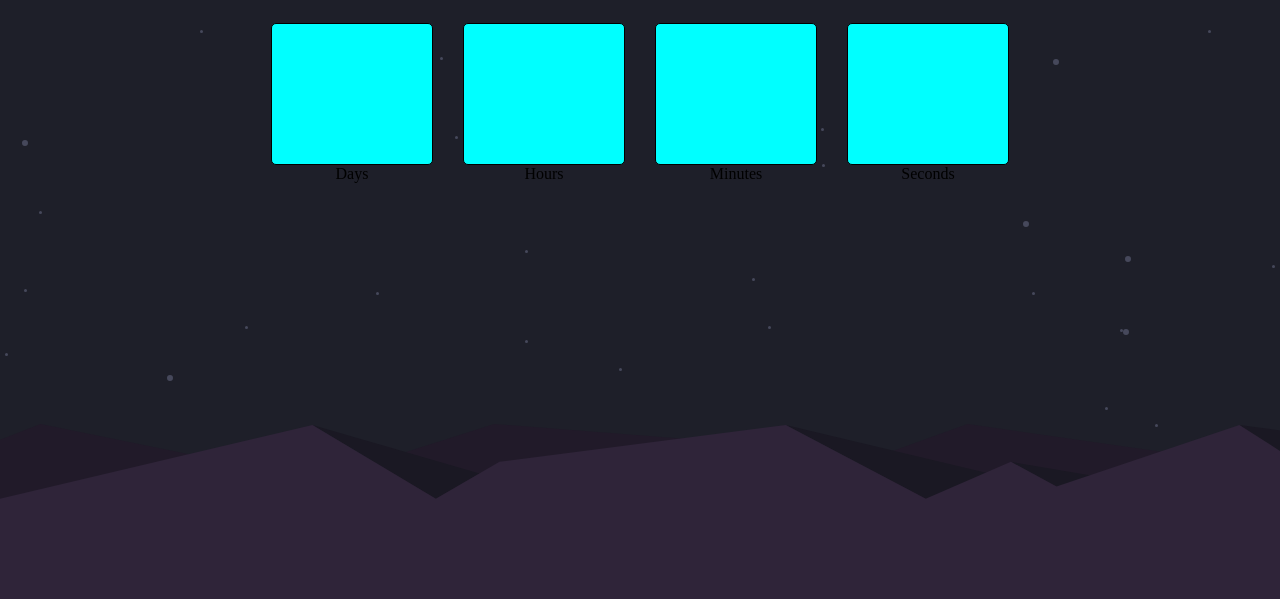
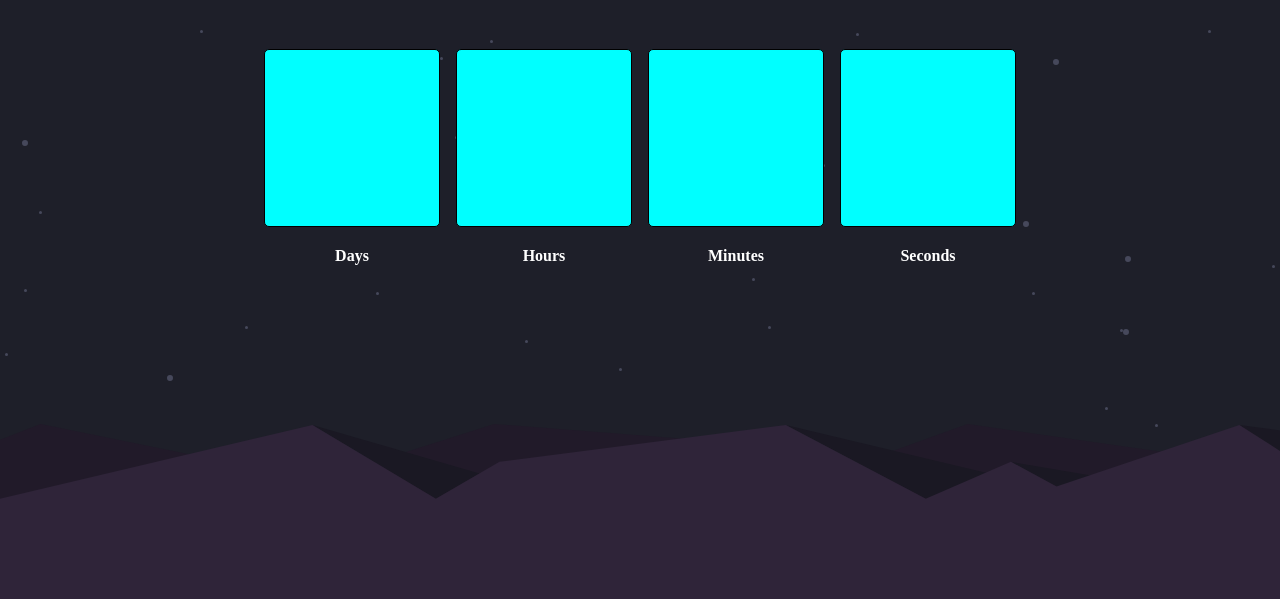
Before and after one commit to BrettAGobel/front-end-mentor-countdown-timer, a website: page launch-countdown-timer-main/index.html in a window 1280 px wide. Shown: the part 201-800 px from the top of the page. Drawn offline with Linux system fonts and the light colour scheme.

Commit message:
minmax for columns, 50% padding for aspect ratio on content working

```diff
--- a/launch-countdown-timer-main/index.html
+++ b/launch-countdown-timer-main/index.html
@@ -23,20 +23,25 @@
         <div class="counter-container">
         <div class="time">
     <div class="counter"></div>
-    Days
+
         </div>
+            <h2>Days</h2>
         <div class="time">
         <div class="counter"></div>
-    Hours
+
         </div>
+            <h2>Hours</h2>
         <div class="time">
         <div class="counter"></div>
-    Minutes
+
         </div>
+            <h2>Minutes</h2>
         <div class="time">
+
         <div class="counter"></div>
-    Seconds
+
     </div>
+            <h2>Seconds</h2>
     </div>
     </div>
 </div>
--- a/launch-countdown-timer-main/scss/styles.scss
+++ b/launch-countdown-timer-main/scss/styles.scss
@@ -12,14 +12,26 @@ body {
 
 
 h1 {
+  margin-bottom: 2em;
+  justify-self: center;
+  align-self: center;
+  grid-column-start: 1;
+  grid-column-end: 4;
+  grid-row-start: 1;
   font-family: $bodyFont ;
 }
 
+h2{
+  font-size: 1em;
+
+}
+
 .wrapper {
-  display: flex;
-  flex-direction: column;
-  align-items: center;
-  height: 100vh;
+  //display: flex;
+  //flex-direction: column;
+  //align-items: center;
+  //justify-content: center - 300px;
+
   background: hsl(230, 100%, 99%);
   background:       url('../images/pattern-hills.svg'),
   url("../images/bg-stars.svg");
@@ -27,59 +39,75 @@ h1 {
   background-repeat: no-repeat;
   background-size:contain, auto;
   background-position: bottom;
+  height: 100vh;
 
 
 }
 
 .top-container {
   position: relative;
-  top: 8em;
-  width: auto;
-
-  display: flex;
-  align-items: center;
-  flex-direction: column;
-  justify-content: center;
+  top: 15%;
+  grid-column-start: 1;
+  grid-column-end: 4;
+  display: grid;
+  grid-template-columns: minmax(5%, 20%) 1fr minmax(5%, 20%);
+  //grid-template-rows: repeat(auto-fit, 1fr 1fr);
+  //grid-column-gap: 1vw;
 
 }
 
 .counter-container {
 
-  display: flex;
-  flex-flow: row nowrap;
+  display: grid;
+
+
+
+  grid-column-start: 2;
+  grid-column-end: 3;
+  grid-row-start: 2;
+  grid-template-columns: repeat(4, minmax(80px,300px));
+  grid-template-rows: minmax(80%, 100%) minmax(20%, 20%);
+
+
 
 
 }
 
 .counter-container > div.time {
-  margin: 1em;
-  justify-content: space-evenly;
+  margin: 0.5em;
+
 }
 
+
+
+
 .counter {
+
+  justify-items: center;
   border: black 1px solid;
-  width: 100%;
-  height: 280px;
+  padding-top: 50%;
+  padding-bottom: 50%;
   background-color: aqua;
   border-radius: 5px;
   margin: 0
 }
 
-.time {
-  width: 10em;
-  height: 10em;
-  display: flex;
-  flex-flow: column nowrap;
-  align-items:center;
+.counter-container > h2 {
+  justify-self: center;
+  align-self: center;
+  color: white;
+  grid-row-start: 2;
 
 }
 
+
+
 @media (min-width: 360px) and (max-width: 540px){
   .wrapper {
-    display: flex;
-    flex-direction: column;
-    align-items: center;
-    height: 100vh;
+    //display: flex;
+    //flex-direction: column;
+    //align-items: center;
+    //height: 100vh;
     background: hsl(230, 100%, 99%);
     background:       url('../images/pattern-hills.svg'),
     url("../images/bg-stars.svg");
@@ -91,22 +119,15 @@ h1 {
 
   }
 
-  .counter-container > div.time {
-    display: flex;
-    justify-content: space-evenly;
 
-  }
-    .time {
-      width: 60px;
-      height: 90px;
-    }
+
 }
 
 @media (min-width: 540px) and (max-width: 780px){
   .wrapper {
-    display: flex;
-    flex-direction: column;
-    align-items: center;
+    //display: flex;
+    //flex-direction: column;
+    //align-items: center;
     height: 100vh;
     background: hsl(230, 100%, 99%);
     background:       url('../images/pattern-hills.svg'),
@@ -119,13 +140,6 @@ h1 {
 
   }
 
-  .counter-container > div.time {
-    display: flex;
-    justify-content: space-evenly;
 
-  }
-  .time {
-    width: 100px;
-    height: 90px;
-  }
+
 }
```
Also changed, not shown: launch-countdown-timer-main/css/style.css, launch-countdown-timer-main/scss/styles.css, 2 other files.
